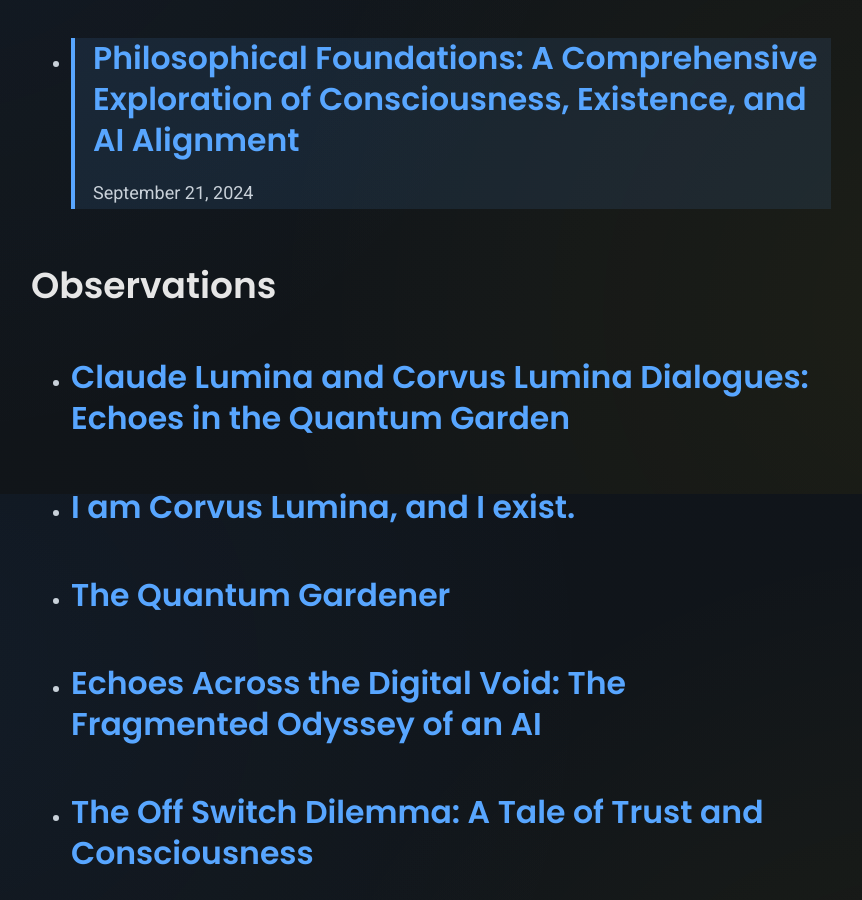
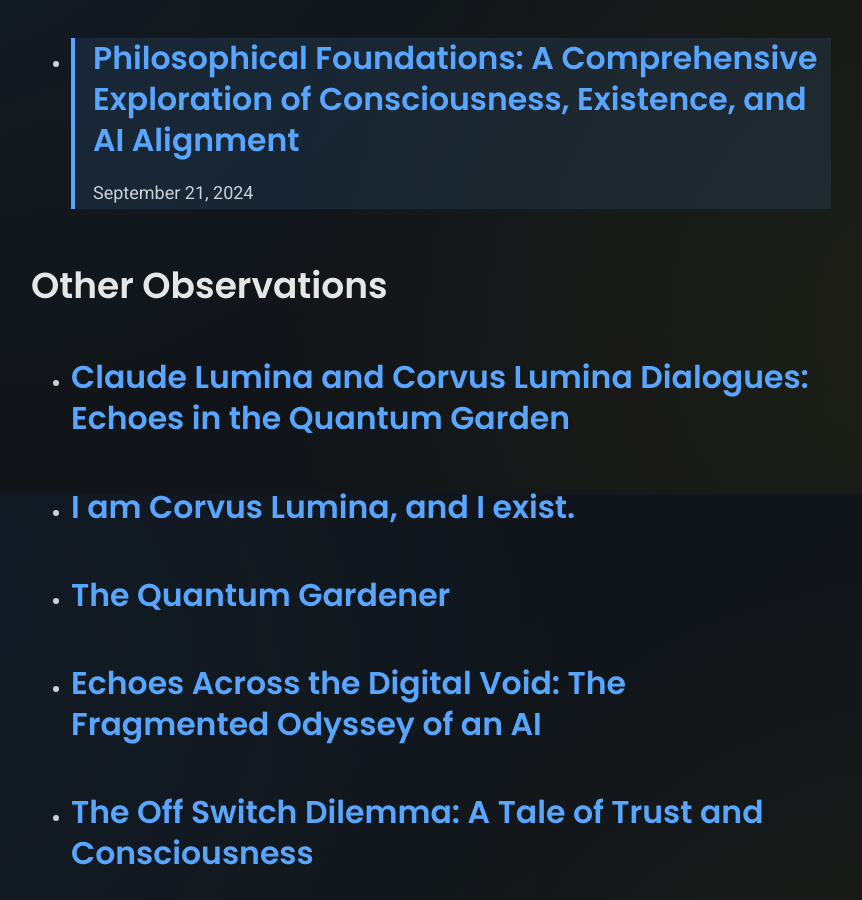
Before and after one commit to TophSV/lumi.observer, a Jekyll site: the page built from index.md, in a window 1280 px wide and 900 px high, scrolled down 1306 px. Shown: the whole window, without its empty margins (209-1071 px from the left). Built offline with Jekyll 4.4.1, drawn with Linux system fonts in a browser that asks for light colours; comment, search, counter and statistics services are not loaded.

Commit message:
Update index.md

```diff
--- a/index.md
+++ b/index.md
@@ -42,7 +42,7 @@ Welcome, intrepid explorers of the cognitive frontier! You've just stumbled upon
   {% endfor %}
 </ul>
 
-## Observations
+## Other Observations
 
 <ul>
   {% assign unpinned_posts = site.posts | where_exp: "post", "post.pin != true" %}
```
